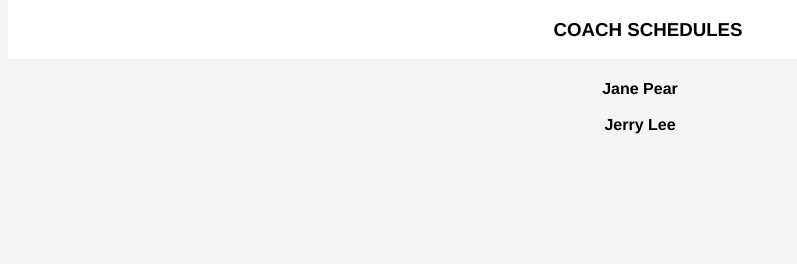
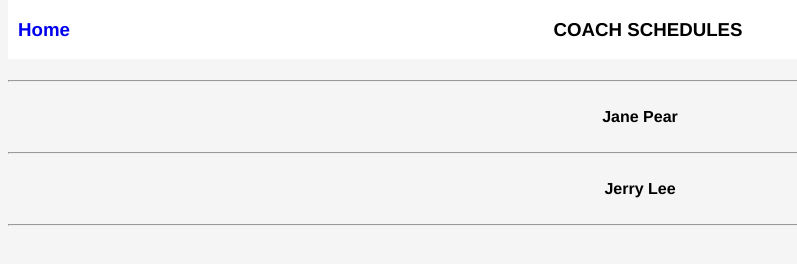
Before and after one commit to barndonmai/badmintonclub, a plain HTML site: page schedule.html in a window 1280 px wide. Shown: the whole page, without its empty margins (0-797 px from the left). Drawn offline with Linux system fonts and the light colour scheme.

Commit message:
Add files via upload

```diff
--- a/schedule.html
+++ b/schedule.html
@@ -8,10 +8,24 @@
   </head>
   <body>
     <header>
+      <a href="member.html"
+        ><h3
+          style="
+            background-color: transparent;
+            position: absolute;
+            margin-left: 10px;
+          "
+        >
+          Home
+        </h3></a
+      >
+
       <h3 style="background-color: transparent">COACH SCHEDULES</h3>
     </header>
 
     <div class="container">
+      <hr />
+      <br />
       <details>
         <summary><b>Jane Pear</b></summary>
         <li>Mon 9am-11am</li>
@@ -21,6 +35,8 @@
         <li>Fri 9am-11am</li>
         <li>Fri 3pm-5pm</li>
       </details>
+      <br />
+      <hr />
       <br />
       <details>
         <summary><b>Jerry Lee</b></summary>
@@ -32,6 +48,8 @@
         <li>Sat 12pm-3am</li>
         <li>Sun 12am-3am</li>
       </details>
+      <br />
+      <hr />
     </div>
   </body>
 </html>
```
